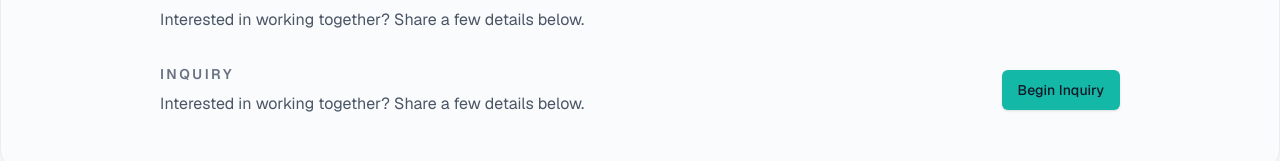
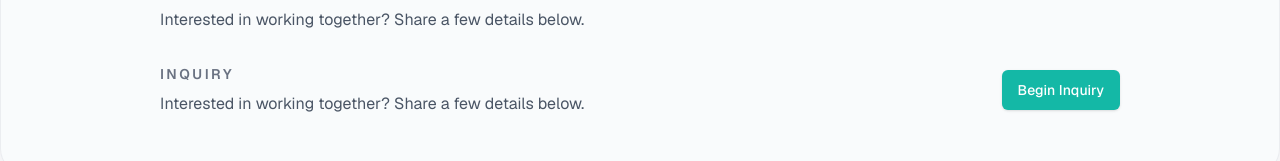
Before and after one commit to bartlettjude/jb-portfolio, a Next.js app: page / in a window 1280 px wide. Shown: the part 1406-1567 px from the top of the page. Built offline with nearby package versions, Linux system fonts and the light colour scheme.

Commit message:
Force inquiry buttons to use white text

```diff
--- a/app/contact/page.tsx
+++ b/app/contact/page.tsx
@@ -57,7 +57,7 @@ export default function ContactPage() {
                 Want to discuss a project? Share a few details to get started.
               </p>
             </div>
-            <Button href="#" onClick={() => setInquiryOpen(true)} className="text-white">
+            <Button href="#" onClick={() => setInquiryOpen(true)} className="!text-white">
               Begin Inquiry
             </Button>
           </div>
--- a/app/page.tsx
+++ b/app/page.tsx
@@ -118,7 +118,12 @@ export default function Home() {
               Interested in working together? Share a few details below.
             </p>
           </div>
-          <Button onClick={() => setInquiryOpen(true)} href="#" variant="primary" className="text-white">
+          <Button
+            onClick={() => setInquiryOpen(true)}
+            href="#"
+            variant="primary"
+            className="!text-white"
+          >
             Begin Inquiry
           </Button>
         </div>
```
